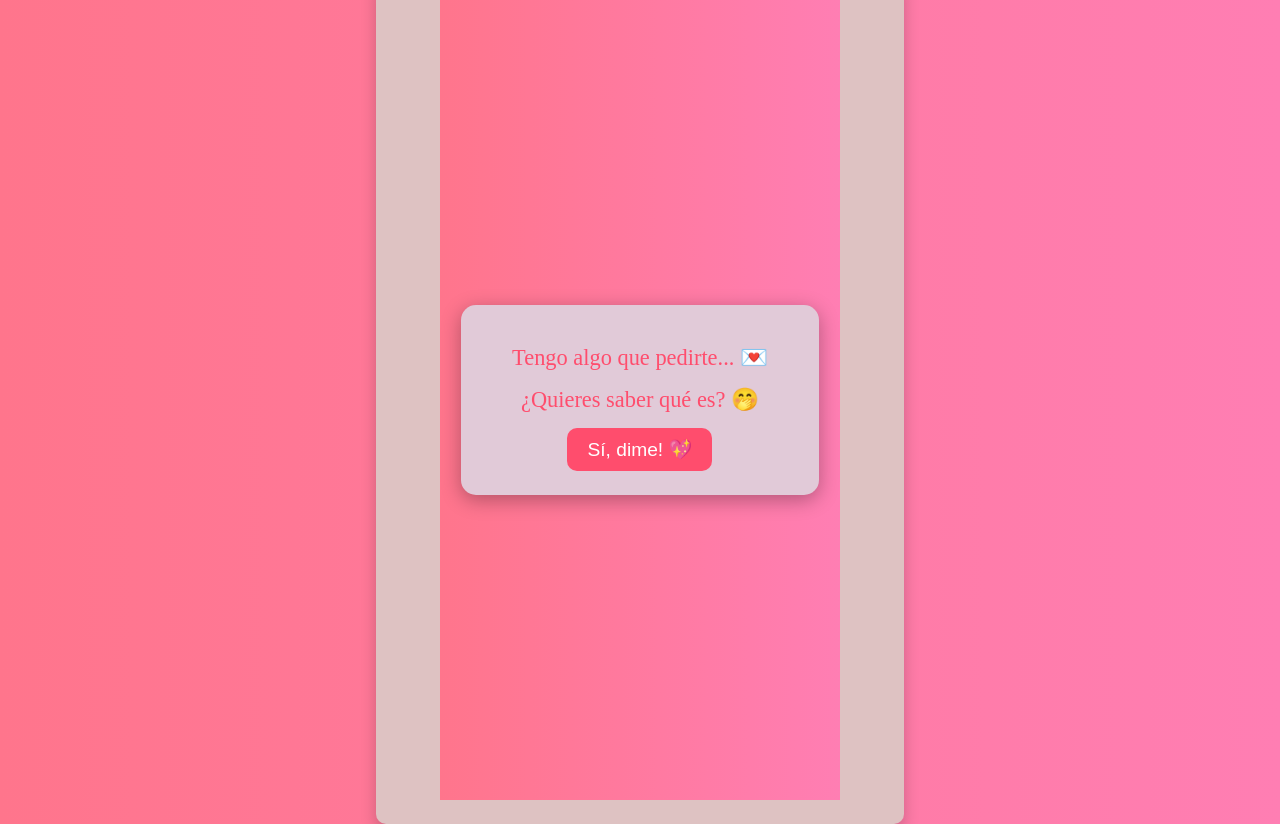
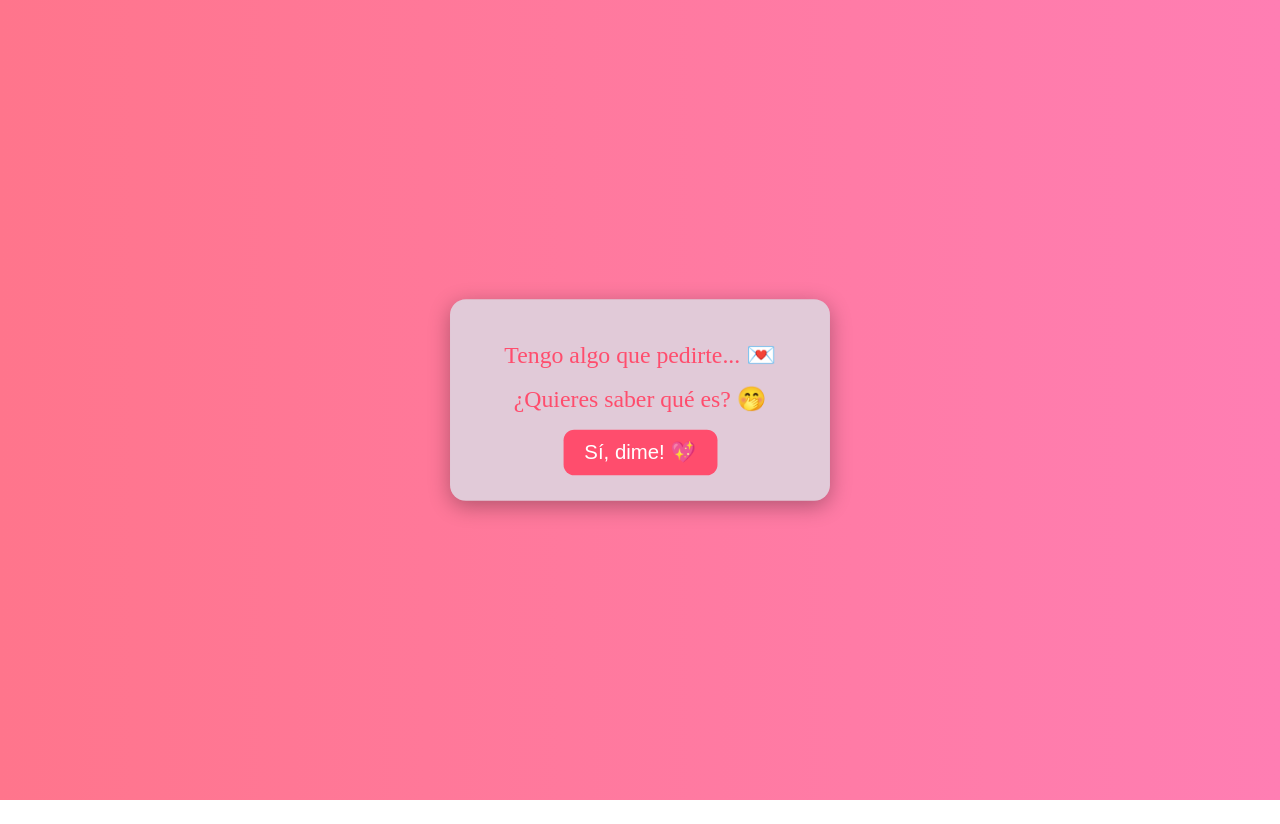
Before and after one commit to GustavoAdolfoRiverosJ/valentines-day-proposal, a React (Vite) app: page / in a window 1280 px wide. After the commit the page ends 800 px from the top, so only its background shows below. Built offline with nearby package versions, Linux system fonts and the light colour scheme.

Commit message:
Refactor App component structure and update IntroScreen animations for improved user experience

```diff
--- a/src/App.jsx
+++ b/src/App.jsx
@@ -64,11 +64,11 @@ function App() {
 
 
   return (
-    <div className="container">
+    <>
       {showIntro ? (
         <IntroScreen startValentineScreen={startValentineScreen} />
       ) : (
-        <>
+        <div className="container">
           <h1>Would you like to be my Valentine? ❤️</h1>
           <img src={image} alt="San Valentín" className="photo" />
           <div className="buttons">
@@ -83,15 +83,14 @@ function App() {
             </button>
           </div>
 
-          {/* Popup del mensaje cuando se hace clic en "No" */}
           {showPopup && (
             <div className="popup">
               <p>{noMessage}</p>
             </div>
           )}
-        </>
+        </div>
       )}
-    </div>
+    </>
   );
 }
 
--- a/src/components/IntroScreen.css
+++ b/src/components/IntroScreen.css
@@ -3,7 +3,6 @@
   justify-content: center;
   align-items: center;
   height: 100vh;
-  background: linear-gradient(to right, #ff758c, #ff7eb3);
   animation: fadeIn 1.5s ease-in-out;
 }
 
@@ -26,18 +25,31 @@
   max-width: 500px;
   position: relative;
   overflow: hidden;
-  animation: openLetter 1.5s ease-in-out;
-  transform-origin: top;
+  animation: pulse1 2.5s ease-in-out forwards, pulse2 2.5s ease-in-out infinite 2.5s;
+  transform-origin: center;
 }
 
-@keyframes openLetter {
-  from {
-    transform: scaleY(0);
-    opacity: 0;
+@keyframes pulse1 {
+  0% {
+    transform: scale(0.5);
   }
-  to {
-    transform: scaleY(1);
-    opacity: 1;
+  50% {
+    transform: scale(1.2);
+  }
+  100% {
+    transform: scale(1);
+  }
+}
+
+@keyframes pulse2 {
+  0% {
+    transform: scale(1);
+  }
+  50% {
+    transform: scale(1.2);
+  }
+  100% {
+    transform: scale(1);
   }
 }
 
```
